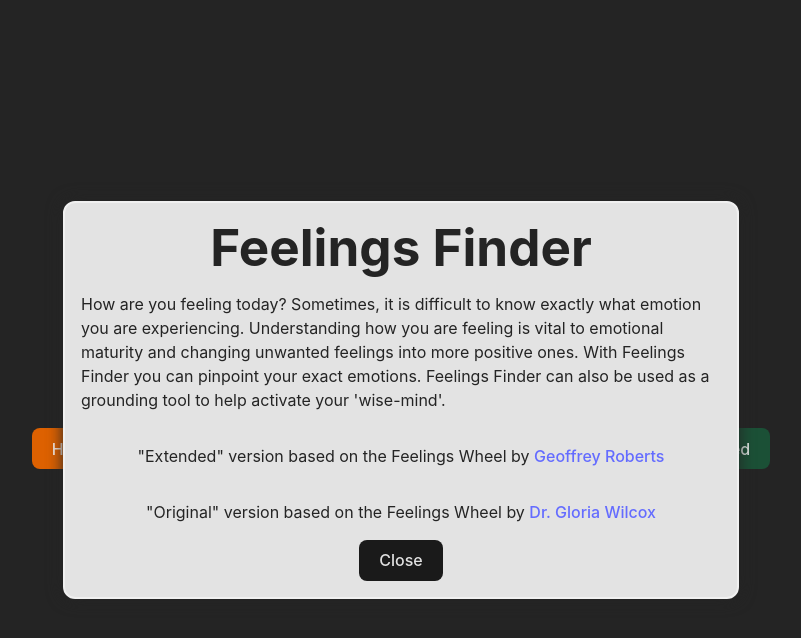
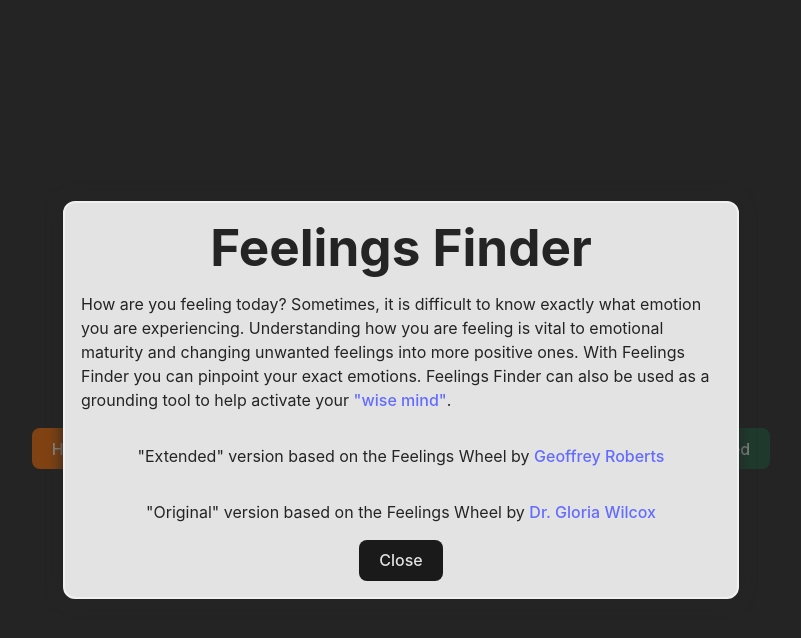
Before and after one commit to freyaard/feelings-finder, a React (Vite) app: page / in a window 1280 px wide. Both pictures are taken after a click on the button "Info". Shown: the top 638 px of the page, without its empty margins (239-1040 px from the left). Built offline with nearby package versions, Linux system fonts and the light colour scheme.

Commit message:
modal now closes when you click outside of it

```diff
--- a/src/components/InfoPopup.tsx
+++ b/src/components/InfoPopup.tsx
@@ -16,6 +16,15 @@ export default function InfoPopup() {
       {showModal &&
         createPortal(
           <>
+            <div
+              onClick={() => setShowModal(false)}
+              style={{
+                position: "absolute",
+                height: "100%",
+                width: "100%",
+                backgroundColor: "rgb(36, 36, 36, 0.5)",
+              }}
+            ></div>
             <motion.div
               initial={{ opacity: 0 }}
               animate={{ opacity: 1 }}
@@ -29,15 +38,30 @@ export default function InfoPopup() {
                 are feeling is vital to emotional maturity and changing unwanted
                 feelings into more positive ones. With Feelings Finder you can
                 pinpoint your exact emotions. Feelings Finder can also be used
-                as a grounding tool to help activate your 'wise-mind'.
+                as a grounding tool to help activate your{" "}
+                <a
+                  href="https://www.therapistaid.com/worksheets/wise-mind"
+                  target="_blank"
+                >
+                  "wise mind"
+                </a>
+                .
               </p>
               <p>
                 "Extended" version based on the Feelings Wheel by{" "}
-                <a href="http://imgur.com/tCWChf6">Geoffrey Roberts</a>
+                <a
+                  href="https://imgur.com/a/emotion-wheel-CkxQC"
+                  target="_blank"
+                >
+                  Geoffrey Roberts
+                </a>
               </p>
               <p>
                 "Original" version based on the Feelings Wheel by{" "}
-                <a href="https://www.pspnet.ca/assets/the-gottman-institute-the-feeling-wheel-v2.pdf">
+                <a
+                  href="https://www.pspnet.ca/assets/the-gottman-institute-the-feeling-wheel-v2.pdf"
+                  target="_blank"
+                >
                   Dr. Gloria Wilcox
                 </a>
               </p>
```
